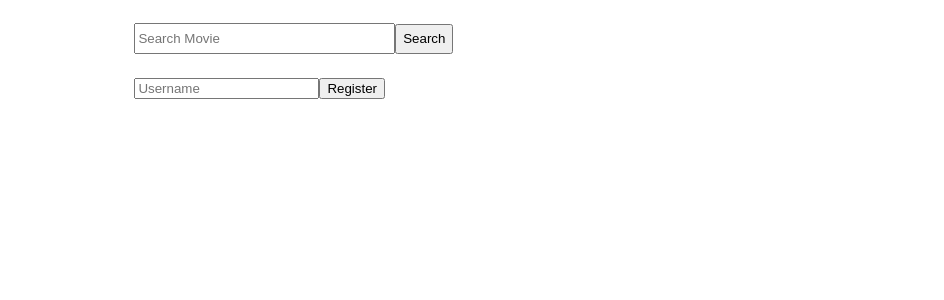
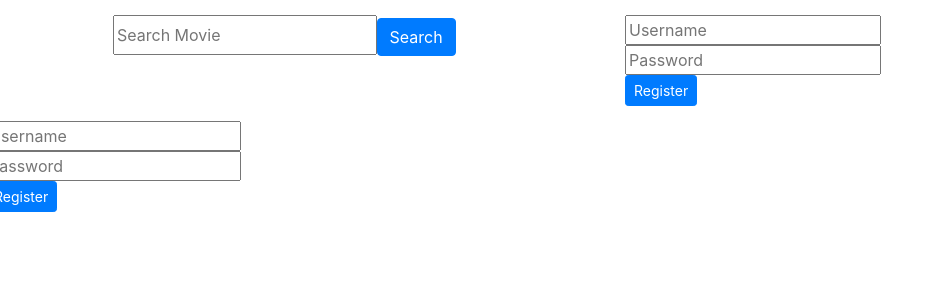
Before and after one commit to treyzania/cs4500-spoiled-tomatillos, a React (Create React App) app in the folder client/: page /login in a window 1280 px wide. Shown: the top 300 px of the page, without its empty margins (0-944 px from the left). Built offline with nearby package versions, Linux system fonts and the light colour scheme.

Commit message:
add bootstrap and register ui

```diff
--- a/client/package.json
+++ b/client/package.json
@@ -3,7 +3,9 @@
   "version": "0.1.0",
   "private": true,
   "dependencies": {
+    "bootstrap": "^4.0.0",
     "react": "^16.2.0",
+    "react-bootstrap": "^0.32.1",
     "react-dom": "^16.2.0",
     "react-router": "^4.2.0",
     "react-router-dom": "^4.2.2",
--- a/client/src/components/login.js
+++ b/client/src/components/login.js
@@ -2,41 +2,30 @@ import React, { Component } from 'react';
 
 class Login extends Component {
   handleSubmit(e) {
-    var term = document.getElementById('ubox').value
-    var url = "/api/user/create"
-    fetch(url, {
-      method: 'POST',
-      headers: {
-        'Accept': 'application/json',
-        'Content-Type': 'application/json',
-      },
-      body: JSON.stringify({
-        username: term
+    var user = document.getElementById('ubox').value
+    var pass = document.getElementById('pbox').value
+    var url = `/api/user/create?username=${user}&password=${pass}`
+    fetch(url).then((res) => res.json()).then((data) => {
+      console.log(data);
     })
-    })
+
     document.register.action = "/"
   }
 
   render() {
     return (
-      <div className="search-bar">
-         <style dangerouslySetInnerHTML={{__html: `
-              .search-bar { padding: 15px 10% }
-              .searchbox { width: 50%; height: 25px }
-              .searchbutton { height: 30px }
-            `}} />
         <div className="row">
-          <div className="col2">
            <form
             name="register"
             className="registerForm"
             onSubmit={(e) => this.handleSubmit(e)}
           >
             <input id="ubox" className="user" type="text" placeholder="Username"/>
-    <button className="btn">Register</button>
+            <br/>
+            <input id="pbox" className="password" type="password" placeholder="Password"/>
+            <br/>
+            <button type="button" className="btn btn-primary btn-sm">Register</button>
           </form>
-          </div>
-        </div>
       </div>
     )
   }
--- a/client/src/components/search.js
+++ b/client/src/components/search.js
@@ -1,4 +1,5 @@
 import React, { Component } from 'react';
+import Login from './login';
 
 class SearchBox extends Component {
   fetchMovieTitles(title) {
@@ -21,20 +22,20 @@ class SearchBox extends Component {
       <div className="search-bar">
          <style dangerouslySetInnerHTML={{__html: `
               .search-bar { padding: 15px 10% }
-              .searchbox { width: 50%; height: 25px }
-              .searchbutton { height: 30px }
+              .searchbox { width: 50%; height: 40px }
             `}} />
         <div className="row">
-          <div className="col2">
             <form
               name="searchform"
               className="searchbox"
               onSubmit={(e) => this.handleSubmit(e)}
             >
+              <span>
               <input id="sbox" className="searchbox" type="text" placeholder="Search Movie"/>
-    <button className="searchbutton">Search</button>
+              <button type="button" className="btn btn-primary">Search</button>
+              </span>
             </form>
-          </div>
+            <Login/>
         </div>
       </div>
     )
--- a/client/src/index.js
+++ b/client/src/index.js
@@ -2,6 +2,7 @@ import React from 'react'
 import { render } from 'react-dom'
 import { BrowserRouter } from 'react-router-dom'
 import App from './components/App';
+import '../node_modules/bootstrap/dist/css/bootstrap.min.css';
 
 render((
   <BrowserRouter>
```
Lines whose indentation alone changed are shown as unchanged.
